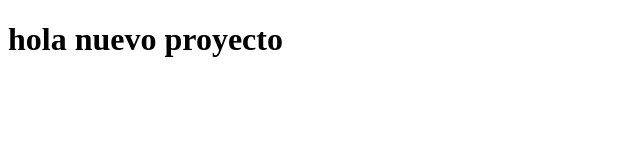
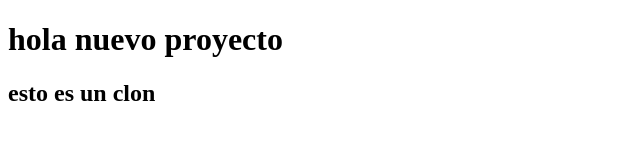
Before and after one commit to cardenasmaximiliano/nuevo-repositorio-creado, a plain HTML site: page index.html in a window 1280 px wide. Shown: the whole page, without its empty margins (0-640 px from the left). Drawn offline with Linux system fonts and the light colour scheme.

Commit message:
se creo un clon

```diff
--- a/index.html
+++ b/index.html
@@ -7,5 +7,6 @@
 </head>
 <body>
     <h1>hola nuevo proyecto</h1>
+    <h2>esto es un clon</h2>
 </body>
 </html>
```
